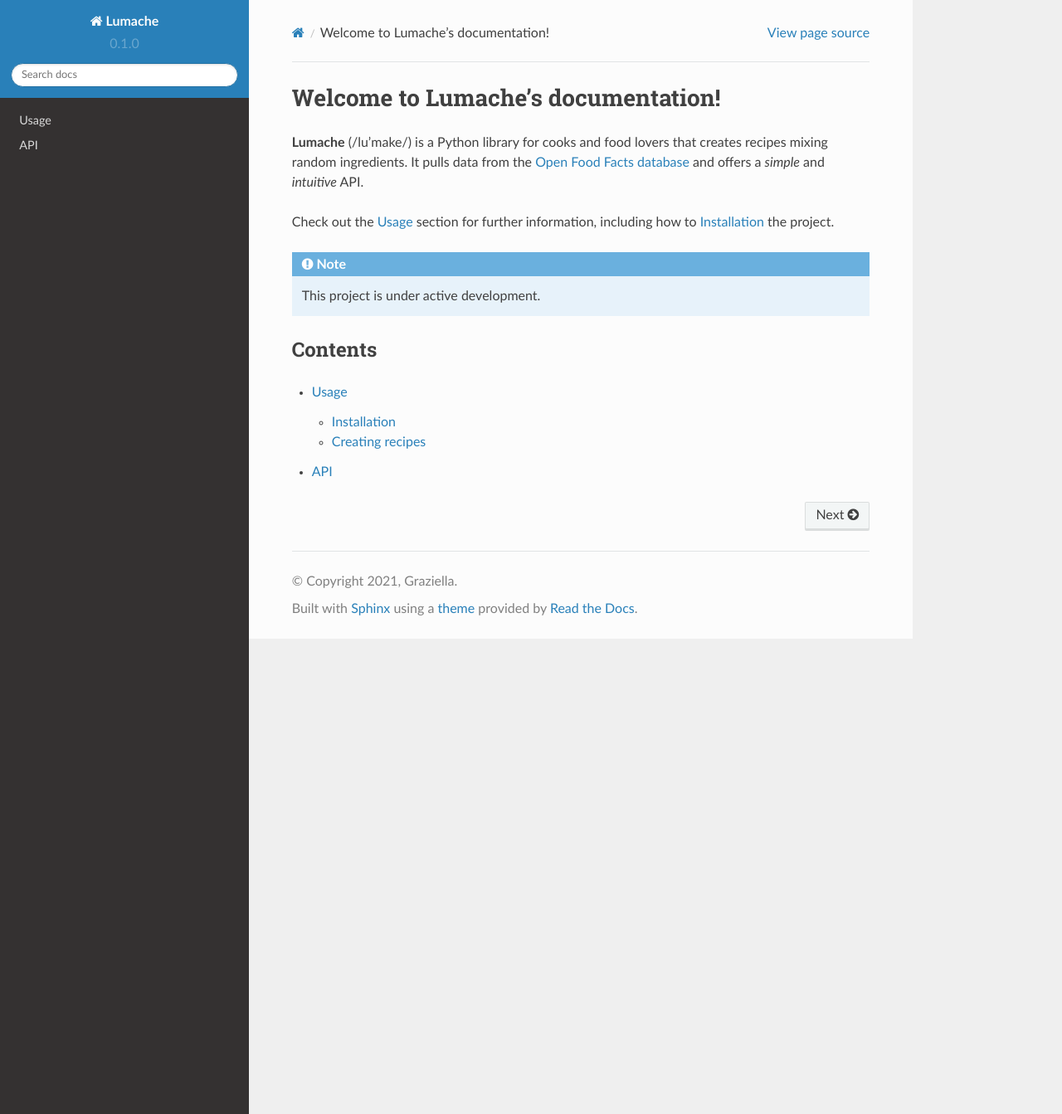
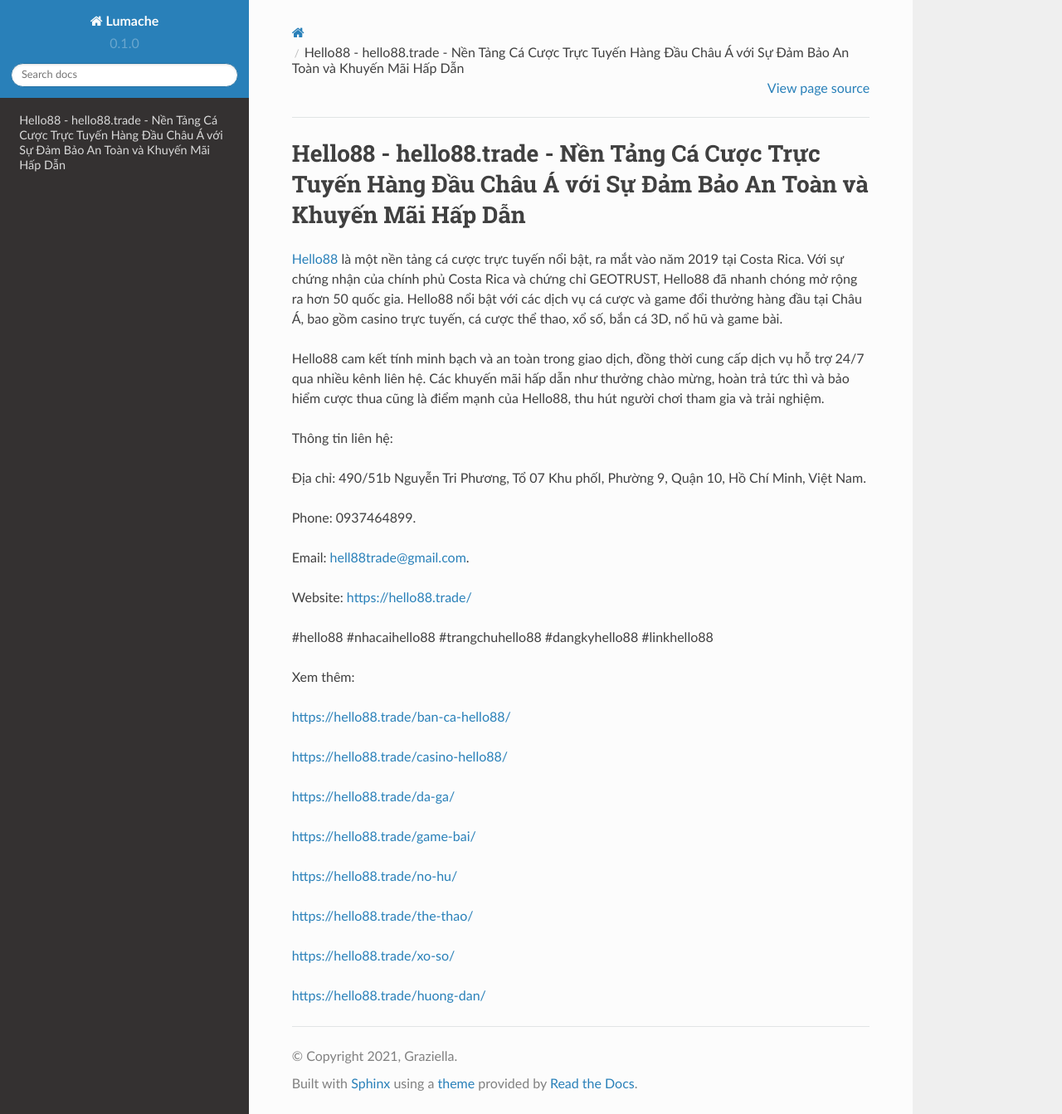
Before and after one commit to iaduphattai904809/hello88trade, a Sphinx documentation site: the page built from docs/source/index.rst, in a window 1280 px wide and 1343 px high. Shown: the whole window at 83% size. Built offline with Sphinx 7.4.7 and the Read the Docs theme 2.0.0, drawn with Linux system fonts in a browser that asks for light colours.

Commit message:
Update index.rst

```diff
--- a/docs/source/index.rst
+++ b/docs/source/index.rst
@@ -1,22 +1,36 @@
-Welcome to Lumache's documentation!
+Hello88 - hello88.trade - Nền Tảng Cá Cược Trực Tuyến Hàng Đầu Châu Á với Sự Đảm Bảo An Toàn và Khuyến Mãi Hấp Dẫn
 ===================================
 
-**Lumache** (/lu'make/) is a Python library for cooks and food lovers
-that creates recipes mixing random ingredients.
-It pulls data from the `Open Food Facts database <https://world.openfoodfacts.org/>`_
-and offers a *simple* and *intuitive* API.
+`Hello88 <https://hello88.trade/>`_ là một nền tảng cá cược trực tuyến nổi bật, ra mắt vào năm 2019 tại Costa Rica. Với sự chứng nhận của chính phủ Costa Rica và chứng chỉ GEOTRUST, Hello88 đã nhanh chóng mở rộng ra hơn 50 quốc gia. Hello88 nổi bật với các dịch vụ cá cược và game đổi thưởng hàng đầu tại Châu Á, bao gồm casino trực tuyến, cá cược thể thao, xổ số, bắn cá 3D, nổ hũ và game bài.
 
-Check out the :doc:`usage` section for further information, including
-how to :ref:`installation` the project.
+Hello88 cam kết tính minh bạch và an toàn trong giao dịch, đồng thời cung cấp dịch vụ hỗ trợ 24/7 qua nhiều kênh liên hệ. Các khuyến mãi hấp dẫn như thưởng chào mừng, hoàn trả tức thì và bảo hiểm cược thua cũng là điểm mạnh của Hello88, thu hút người chơi tham gia và trải nghiệm.
 
-.. note::
+Thông tin liên hệ:
 
-   This project is under active development.
+Địa chỉ: 490/51b Nguyễn Tri Phương, Tổ 07 Khu phốI, Phường 9, Quận 10, Hồ Chí Minh, Việt Nam.
 
-Contents
---------
+Phone: 0937464899.
 
-.. toctree::
+Email: hell88trade@gmail.com.
 
-   usage
-   api
+Website: https://hello88.trade/
+
+#hello88 #nhacaihello88 #trangchuhello88 #dangkyhello88 #linkhello88
+
+Xem thêm:
+
+https://hello88.trade/ban-ca-hello88/
+
+https://hello88.trade/casino-hello88/
+
+https://hello88.trade/da-ga/
+
+https://hello88.trade/game-bai/
+
+https://hello88.trade/no-hu/
+
+https://hello88.trade/the-thao/
+
+https://hello88.trade/xo-so/
+
+https://hello88.trade/huong-dan/
```
